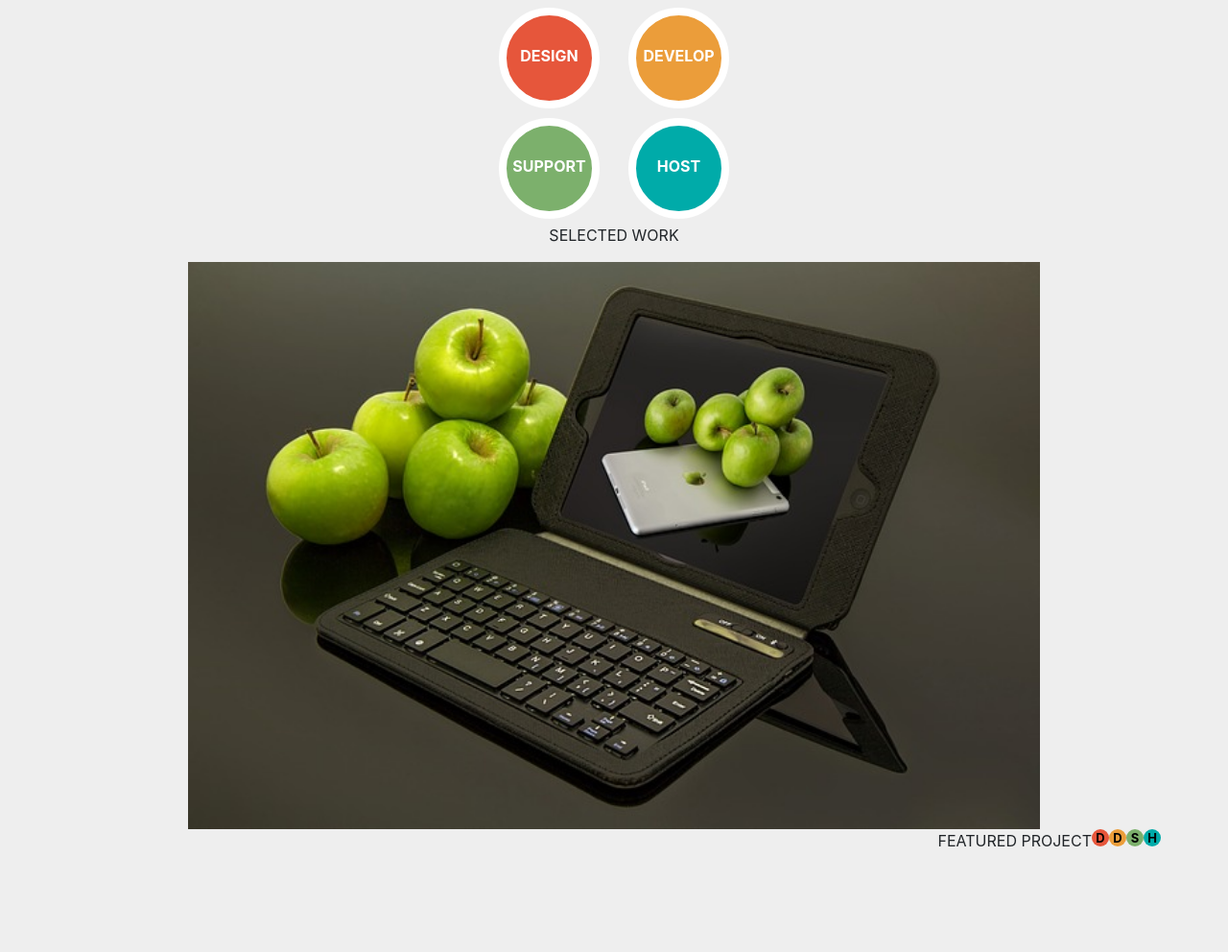
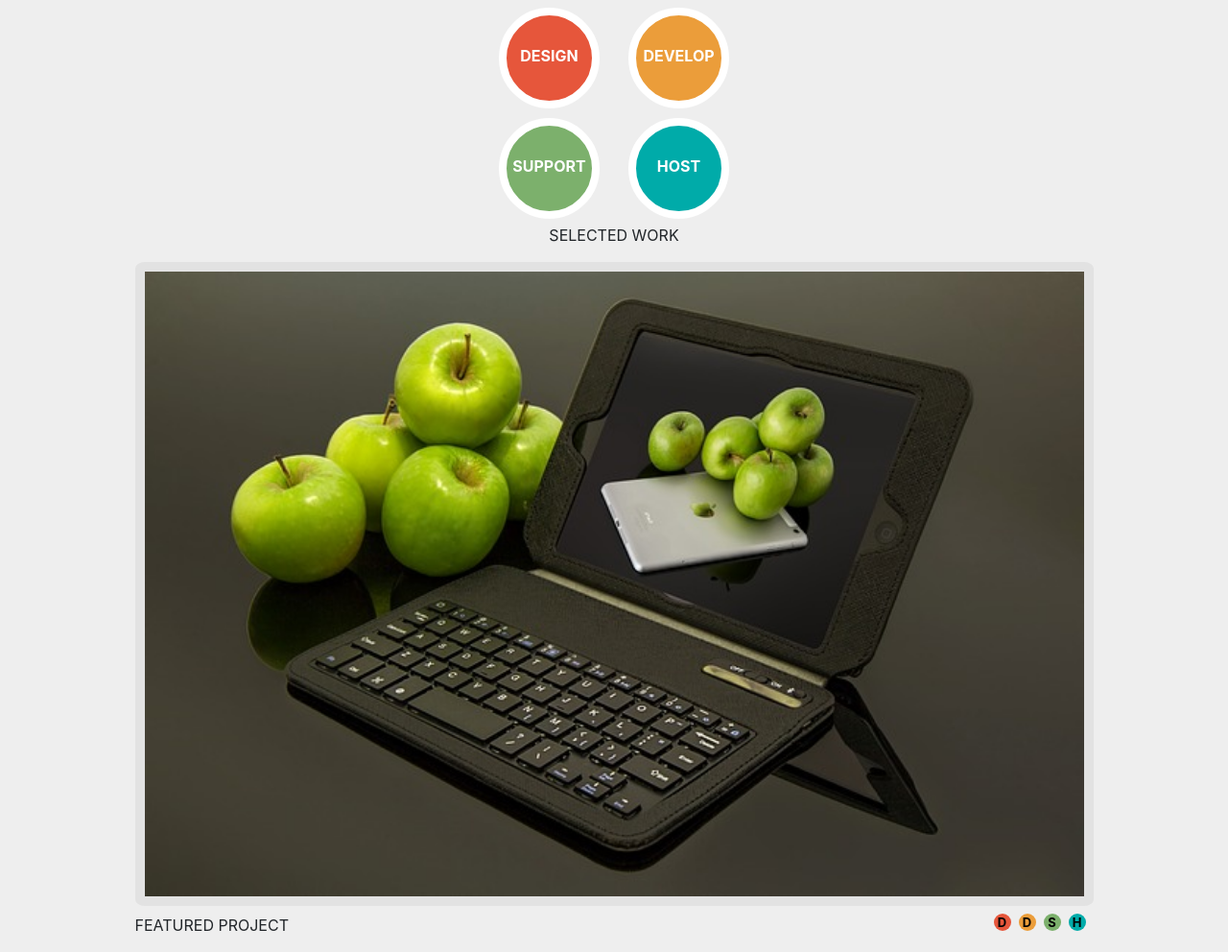
Before and after one commit to Alvarez-Santamaria/codeup-design-project, a plain HTML site: page index.html in a window 1280 px wide. Shown: the part 251-1243 px from the top of the page at 96% size. Before the commit the page ends 1155 px from the top, so only its background shows below. Drawn offline with nearby package versions, Linux system fonts and the light colour scheme.

Commit message:
fixed the small circles

```diff
--- a/css/main.css
+++ b/css/main.css
@@ -39,9 +39,16 @@ p {
     text-align: center;
 }
 
-.ipad {
-    width: 80%;
+.btm .ipad {
+    width: 90%;
     display: flex;
+    margin: auto;
+    border: solid #e2e2e2 10px;
+    border-radius: 1%;
+}
+
+.btm #dot {
+    width: 90%;
     margin: auto;
 }
 
@@ -72,7 +79,6 @@ p {
 }
 
 
-
 #D1 {
     background-color: #E6563B;
 }
--- a/index.html
+++ b/index.html
@@ -35,9 +35,8 @@
                     <div class="circle" id="develop">
                         DEVELOP
                     </div>
-
                 </div>
-                <div class="col-6 d-flex justify-content-end ">
+                <div class="col-6 d-flex justify-content-end">
                     <div class="circle" id="support">
                         SUPPORT
                     </div>
@@ -53,16 +52,17 @@
         <div>
             <p>SELECTED WORK</p>
         </div>
-
+            <div class="btm">
                 <img class="ipad" src="assets/images/apple-ipad.jpg">
 
-                <div id="dot" class="row d-flex justify-content-end">
-                    <p>FEATURED PROJECT</p>
-                    <div class="dotty" id="D1">D</div>
-                    <div class="dotty" id="D2">D</div>
-                    <div class="dotty" id="S">S</div>
-                    <div class="dotty" id="H">H</div>
+                <div id="dot" class="row d-flex justify-content-end mt-2">
+                    <p class="mr-auto">FEATURED PROJECT</p>
+                    <div class="dotty mr-2" id="D1">D</div>
+                    <div class="dotty mr-2" id="D2">D</div>
+                    <div class="dotty mr-2" id="S">S</div>
+                    <div class="dotty mr-2" id="H">H</div>
                 </div>
+            </div>
         </section>
     </main>
 
```
